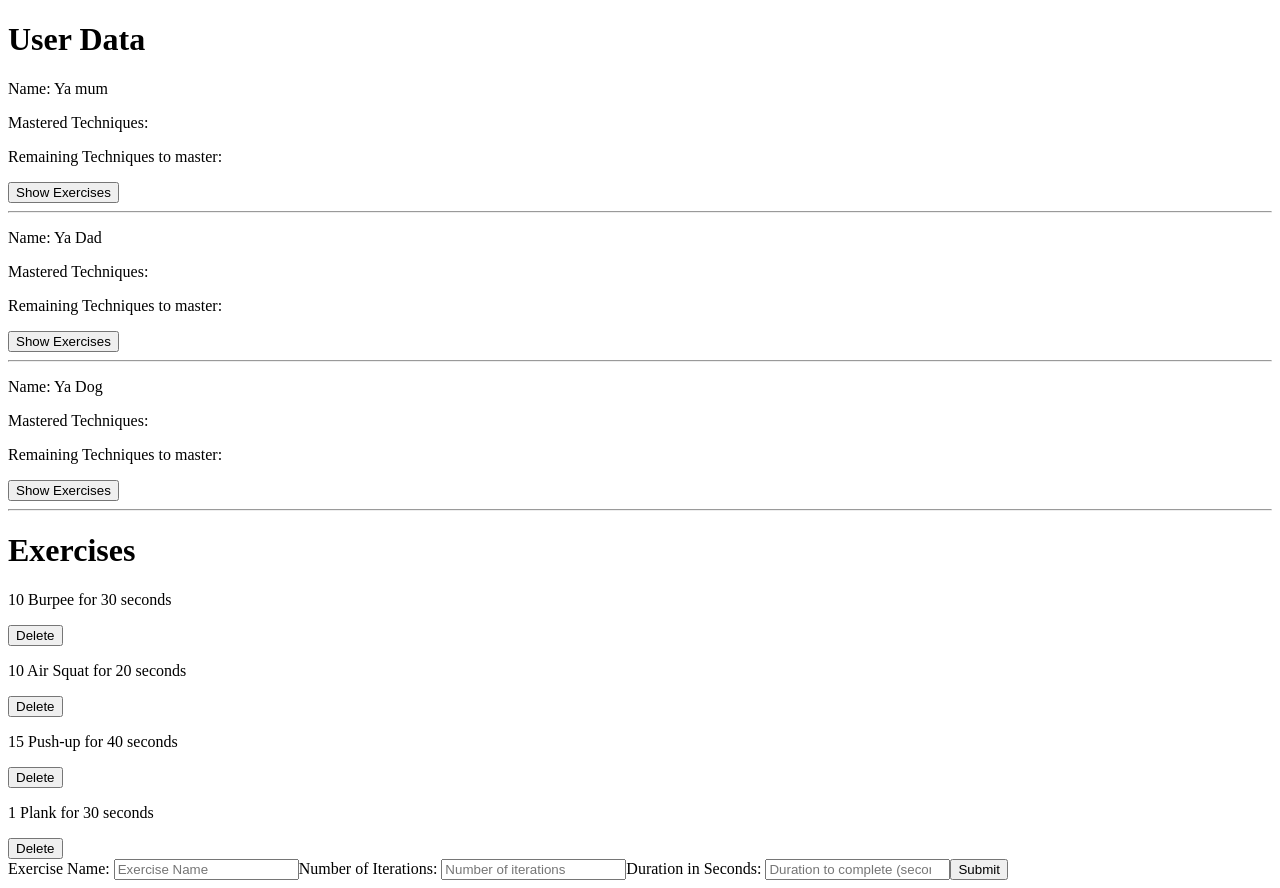
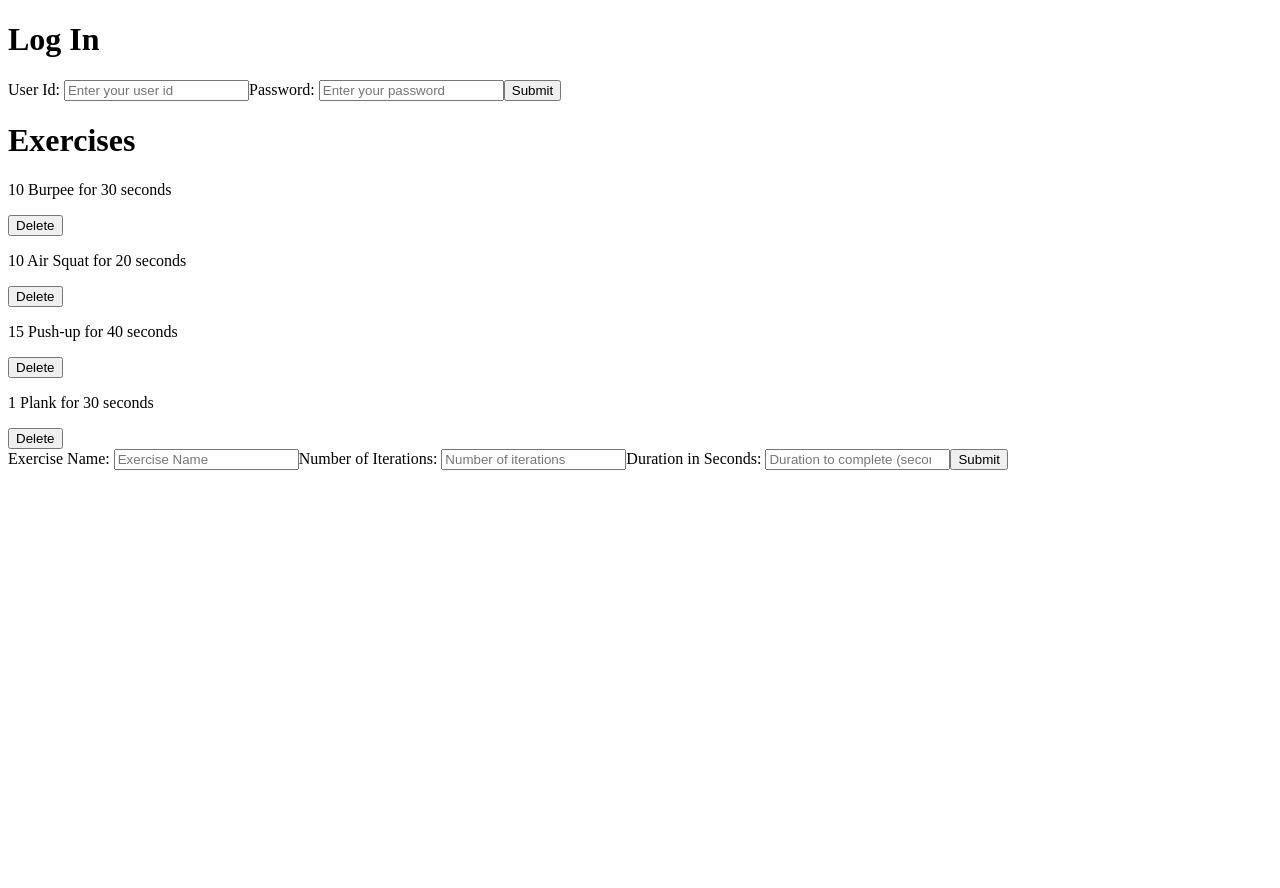
Before and after one commit to rc-devs/mcninja, an Angular app in the folder mcninja/: page / in a window 1280 px wide. After the commit the page ends 800 px from the top, so only its background shows below. Built offline with nearby package versions, Linux system fonts and the light colour scheme.

Commit message:
set up form for 'log in' (not secure obviously, just  a test), and a 'log out' button with conditional rendering. remember to import FormsModule!!!

```diff
--- a/mcninja/src/app/user/user.component.html
+++ b/mcninja/src/app/user/user.component.html
@@ -1,6 +1,23 @@
+
+
+@if (!userLoggedIn){
+  <h1>Log In</h1>
+
+  <form #form name="form" (submit)="selectUserHandler(form, userIdInput.value, passwordInput.value)">
+    <label for="userIdInput">User Id: </label>
+      <input #userIdInput type="text" name="userIdInput" placeholder="Enter your user id">
+    <label  for="passwordInput">Password: </label>
+      <input #passwordInput type="text" name="passwordInput" placeholder="Enter your password">
+    <button type="submit">Submit</button>
+  </form>
+
+} @else if (userLoggedIn){ <!-- need to remove for loop when displaying only 1 user -->
+
+  <button (click)="logOutHandler()">Log Out</button>
+
+  @for (u of users(); track u.id){
     <h1>User Data</h1>
 
-@for (u of users(); track u.id){
     <p>Name: {{u.nameFirst}} {{u.nameLast}}</p>
     <p>Mastered Techniques: {{u.userMastered}}</p>
     <p>Remaining Techniques to master: {{u.userNotMastered}}</p>
@@ -13,3 +30,5 @@
   <hr>
 
   }
+
+}
--- a/mcninja/src/app/user/user.component.ts
+++ b/mcninja/src/app/user/user.component.ts
@@ -4,10 +4,11 @@ import userData from '../data/user.data';
 import { ExerciseService } from '../shared/exercise-service/exercise-service.service';
 import { Exercise } from '../data/models/exercise.model';
 import { ExercisesComponent } from '../exercises/exercises.component';
+import { FormsModule } from '@angular/forms';
 
 @Component({
   selector: 'app-user',
-  imports: [ExercisesComponent],
+  imports: [ExercisesComponent, FormsModule],
   templateUrl: './user.component.html',
   styleUrl: './user.component.css'
 })
@@ -16,9 +17,30 @@ export class UserComponent {
  exercisesService = inject(ExerciseService);
  displayEx = false;
  btnText = "Show Exercises"
+ userLoggedIn = false;
 
   //user data
  users = signal<User[]>(userData)
+
+ logOutHandler(){
+  this.userLoggedIn = false;
+ }
+
+ selectUserHandler(form: any, userId:string, userPassword:string){
+  //run through array, to get object via userID, then check userPassword for match
+
+  //if match, display user information (set userlogged in to true)
+    this.userLoggedIn = true;
+
+  //else alert that incorret id or password has been entered
+
+  console.log(form)
+  console.log(userId)
+  console.log(userPassword)
+
+  //reset form
+  form.reset()
+ }
 
   //display exercises based on true/false toggle
  displayExercises(){
```
Lines whose indentation alone changed are shown as unchanged.
